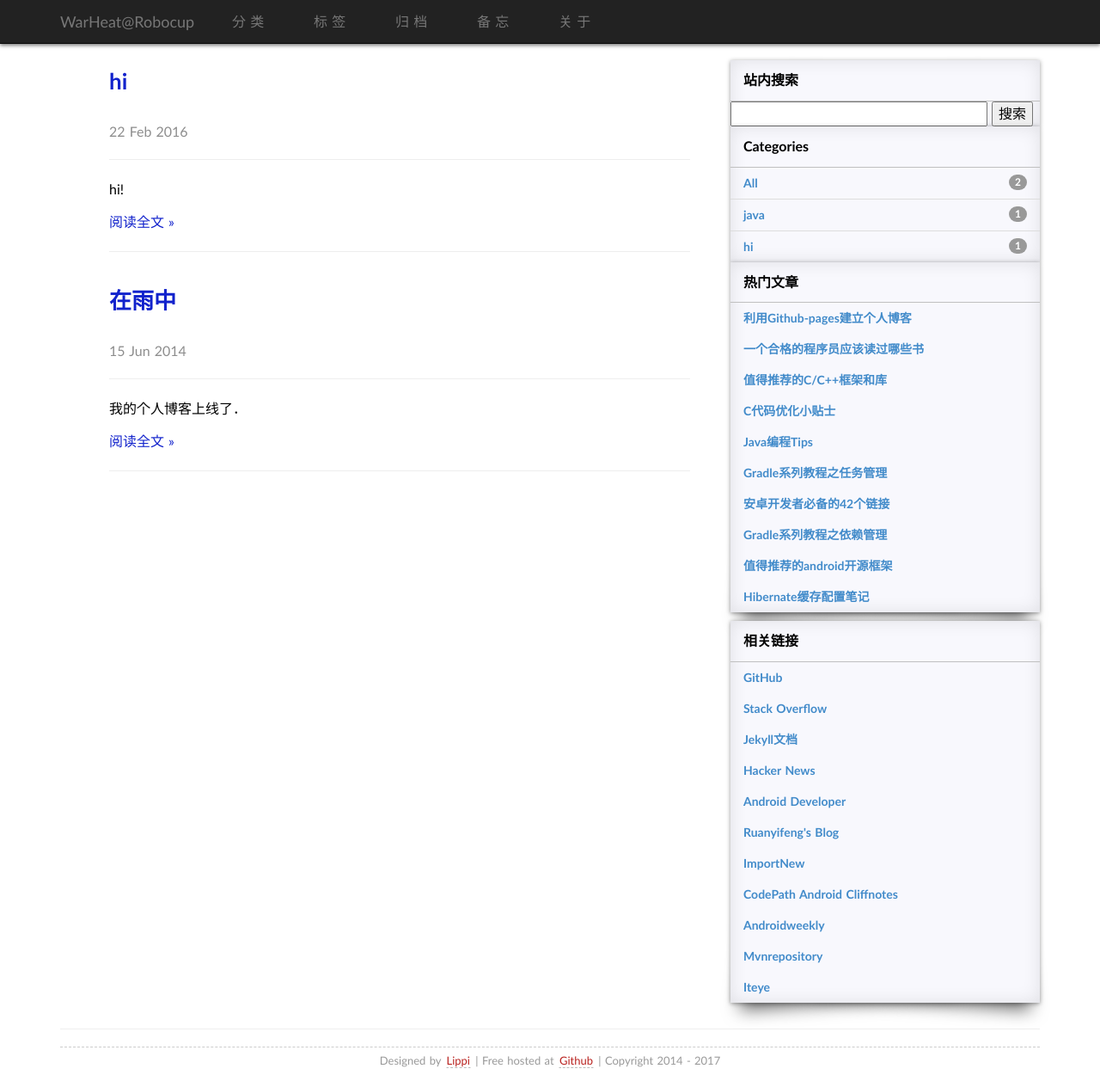
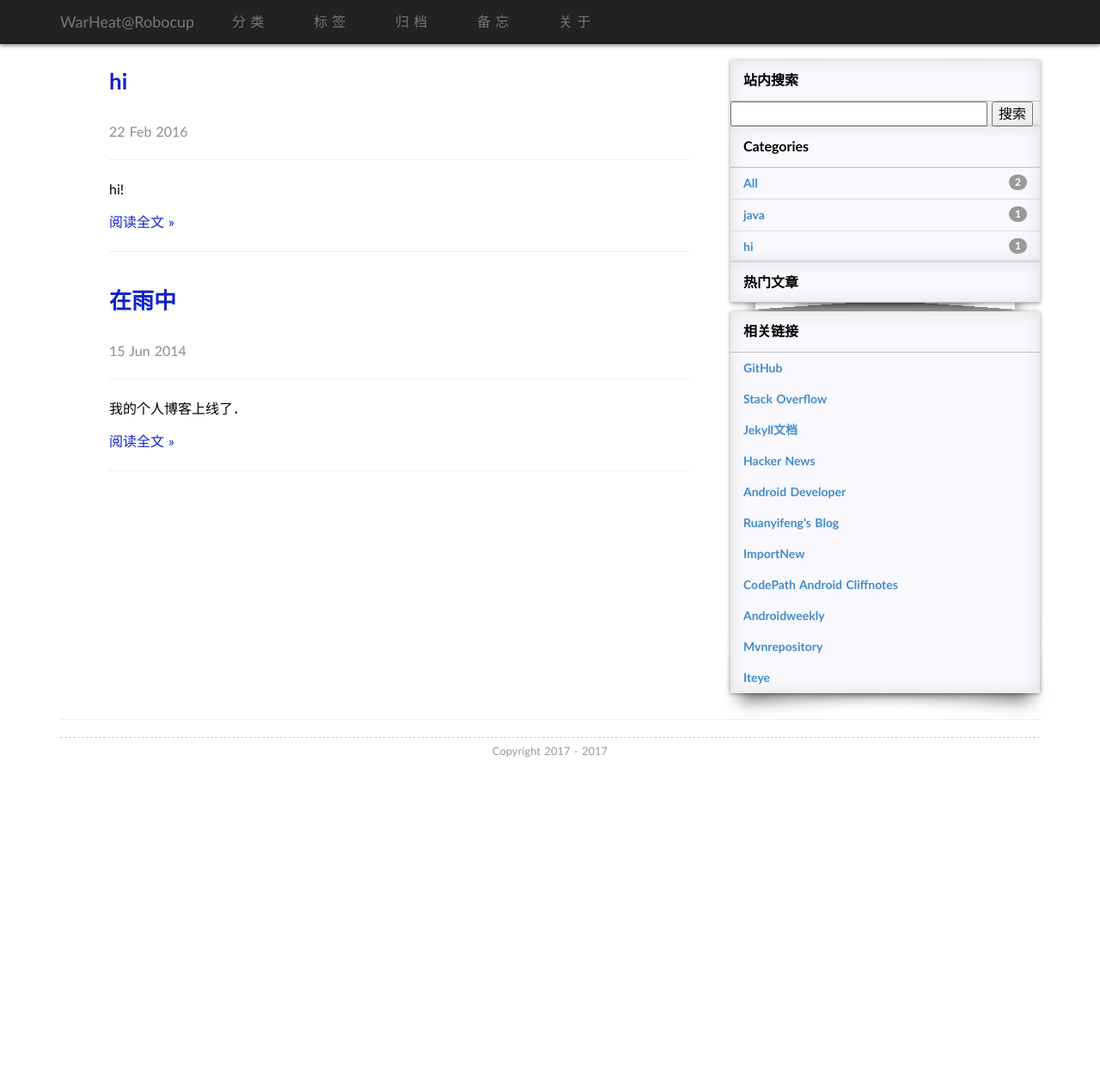
Before and after one commit to whtqh/whtqh.github.io, a Jekyll site: the page built from index.html, in a window 1280 px wide and 1257 px high. Shown: the whole window at 86% size. Built offline with Jekyll 4.4.1, drawn with Linux system fonts in a browser that asks for light colours; some web fonts are replaced; the list of posts is cut into pages by our own code; comment, search, counter and statistics services are not loaded.

Commit message:
some small change
~

```diff
--- a/_includes/copyright.html
+++ b/_includes/copyright.html
@@ -1,4 +1,4 @@
-<p><small>Designed by <a href="https://github.com/EZLippi">Lippi</a> | Free hosted at <a href="https://github.com/EZLippi/EZLippi.github.io">Github</a> | Copyright 2014 - {{site.time | date:"%Y"}}
+<p><small> Copyright 2017 - {{site.time | date:"%Y"}}
 										</p>
 
 	<!--
--- a/_includes/hot.html
+++ b/_includes/hot.html
@@ -4,16 +4,6 @@
       </div>
 
  <ul class="list-unstyled">
-      	<li><a href="/blog/2015/03/github-pages-blog.html" class="categories-list-item">利用Github-pages建立个人博客</a></li>
-<li><a href="/blog/2014/07/qualified-programmer-should-read-what-books.html" class="categories-list-item">一个合格的程序员应该读过哪些书</a></li>
-<li><a href="/blog/2014/12/c-open-project.html" class="categories-list-item">值得推荐的C/C++框架和库</a></li>
-<li><a href="/blog/2014/12/c-code-opt.html" class="categories-list-item">C代码优化小贴士</a></li>
-<li><a href="/blog/2014/06/26-methods-to-improve-java-performance.html" class="categories-list-item">Java编程Tips</a></li>
-<li><a href="/blog/2015/04/gradle-task-management.html" class="categories-list-item">Gradle系列教程之任务管理</a></li>
-<li><a href="/blog/2015/05/android-links.html" class="categories-list-item">安卓开发者必备的42个链接</a></li>
-<li><a href="/blog/2015/05/gradle-dependency-management.html" class="categories-list-item">Gradle系列教程之依赖管理</a></li>
-<li><a href="/blog/2014/10/android-opensource.html" class="categories-list-item">值得推荐的android开源框架</a></li>
-<li><a href="/blog/2015/07/hibernate-cache-guide.html" class="categories-list-item">Hibernate缓存配置笔记</a></li>
 
      </ul>
 </div>
```
Also changed, not shown: README.md.
